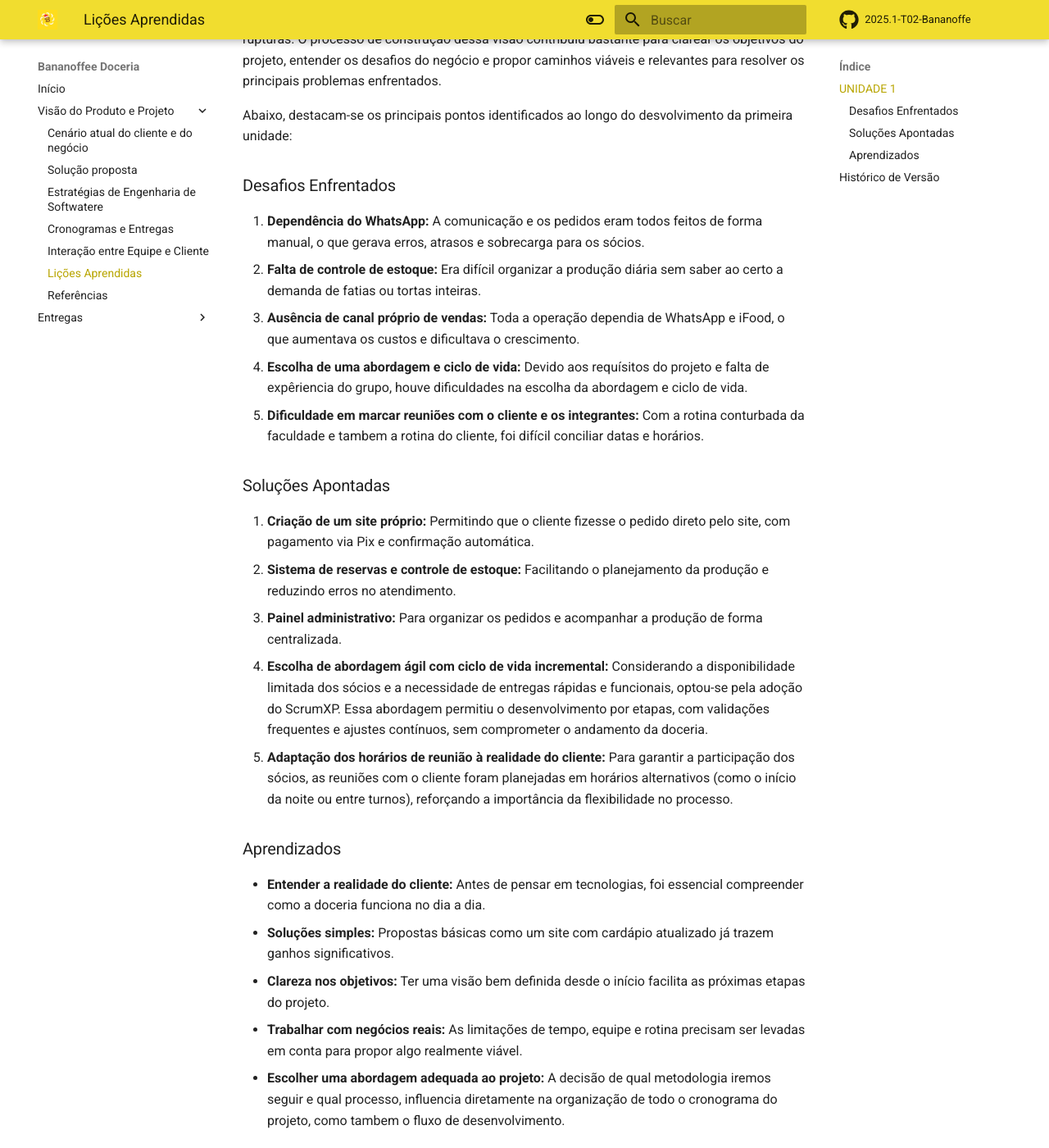
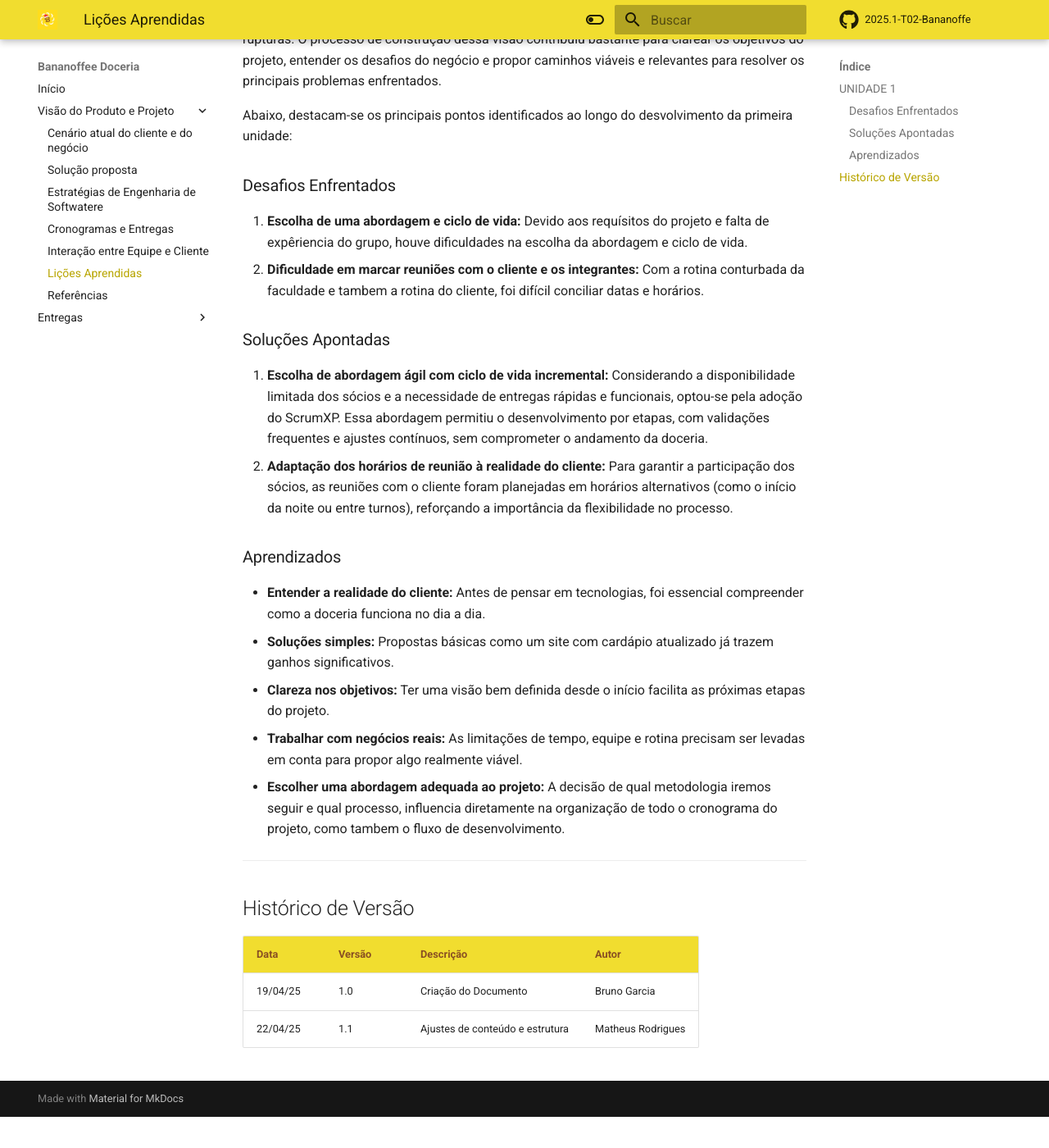
Before and after one commit to mdsreq-fga-unb/2025.1-T02-Bananoffe, an MkDocs documentation site: the page built from docs/pages/visaoDoProduto/licoesAprendidas.md, in a window 1280 px wide and 1400 px high, scrolled down 298 px. Shown: the whole window at 82% size. Built offline with MkDocs 1.6.1 and Material for MkDocs 9.7.7, drawn with Linux system fonts in a browser that asks for light colours; comment, search, counter and statistics services are not loaded; after the commit the page ends 1660 px from its top, so only the background shows below that.

Commit message:
Update licoesAprendidas.md

```diff
--- a/docs/pages/visaoDoProduto/licoesAprendidas.md
+++ b/docs/pages/visaoDoProduto/licoesAprendidas.md
@@ -7,19 +7,13 @@ Abaixo, destacam-se os principais pontos identificados ao longo do desvolvimento
 
 ### Desafios Enfrentados
 
-1. **Dependência do WhatsApp:** A comunicação e os pedidos eram todos feitos de forma manual, o que gerava erros, atrasos e sobrecarga para os sócios.
-2. **Falta de controle de estoque:** Era difícil organizar a produção diária sem saber ao certo a demanda de fatias ou tortas inteiras.
-3. **Ausência de canal próprio de vendas:** Toda a operação dependia de WhatsApp e iFood, o que aumentava os custos e dificultava o crescimento.
-4. **Escolha de uma abordagem e ciclo de vida:** Devido aos requísitos do projeto e falta de expêriencia do grupo, houve dificuldades na escolha da abordagem e ciclo de vida.
-5. **Dificuldade em marcar reuniões com o cliente e os integrantes:** Com a rotina conturbada da faculdade e tambem a rotina do cliente, foi difícil conciliar datas e horários.
+1. **Escolha de uma abordagem e ciclo de vida:** Devido aos requísitos do projeto e falta de expêriencia do grupo, houve dificuldades na escolha da abordagem e ciclo de vida.
+2. **Dificuldade em marcar reuniões com o cliente e os integrantes:** Com a rotina conturbada da faculdade e tambem a rotina do cliente, foi difícil conciliar datas e horários.
 
 ### Soluções Apontadas
 
-1. **Criação de um site próprio:** Permitindo que o cliente fizesse o pedido direto pelo site, com pagamento via Pix e confirmação automática.
-2. **Sistema de reservas e controle de estoque:** Facilitando o planejamento da produção e reduzindo erros no atendimento.
-3. **Painel administrativo:** Para organizar os pedidos e acompanhar a produção de forma centralizada.
-4. **Escolha de abordagem ágil com ciclo de vida incremental:** Considerando a disponibilidade limitada dos sócios e a necessidade de entregas rápidas e funcionais, optou-se pela adoção do ScrumXP. Essa abordagem permitiu o desenvolvimento por etapas, com validações frequentes e ajustes contínuos, sem comprometer o andamento da doceria.
-5. **Adaptação dos horários de reunião à realidade do cliente:** Para garantir a participação dos sócios, as reuniões com o cliente foram planejadas em horários alternativos (como o início da noite ou entre turnos), reforçando a importância da flexibilidade no processo.
+1. **Escolha de abordagem ágil com ciclo de vida incremental:** Considerando a disponibilidade limitada dos sócios e a necessidade de entregas rápidas e funcionais, optou-se pela adoção do ScrumXP. Essa abordagem permitiu o desenvolvimento por etapas, com validações frequentes e ajustes contínuos, sem comprometer o andamento da doceria.
+2. **Adaptação dos horários de reunião à realidade do cliente:** Para garantir a participação dos sócios, as reuniões com o cliente foram planejadas em horários alternativos (como o início da noite ou entre turnos), reforçando a importância da flexibilidade no processo.
 
 ### Aprendizados
 
@@ -35,4 +29,4 @@ Abaixo, destacam-se os principais pontos identificados ao longo do desvolvimento
 | Data     | Versão | Descrição                        | Autor             |
 |----------|--------|----------------------------------|-------------------|
 | 19/04/25 | 1.0    | Criação do Documento             | Bruno Garcia      |
-| 19/04/25 | 1.1    | Ajustes de conteúdo e estrutura  | Matheus Rodrigues |
+| 22/04/25 | 1.1    | Ajustes de conteúdo e estrutura  | Matheus Rodrigues |
```
